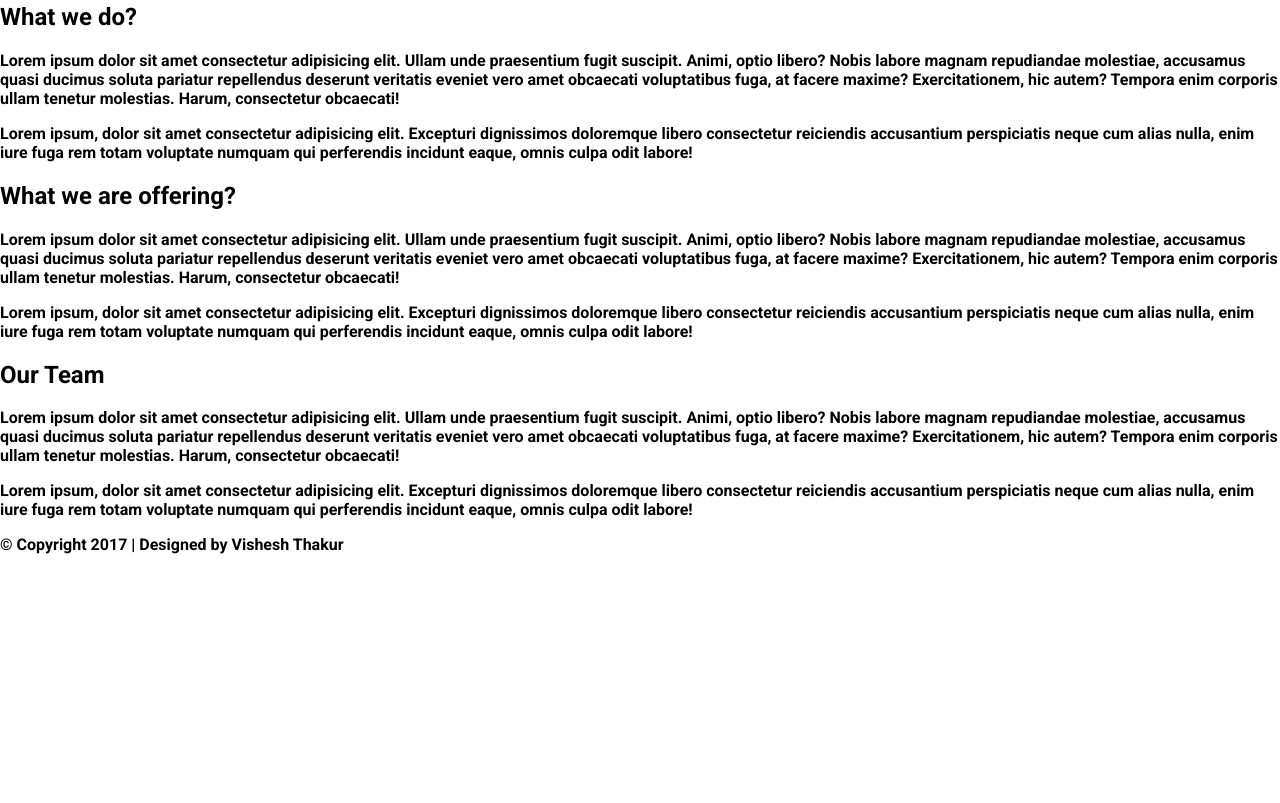
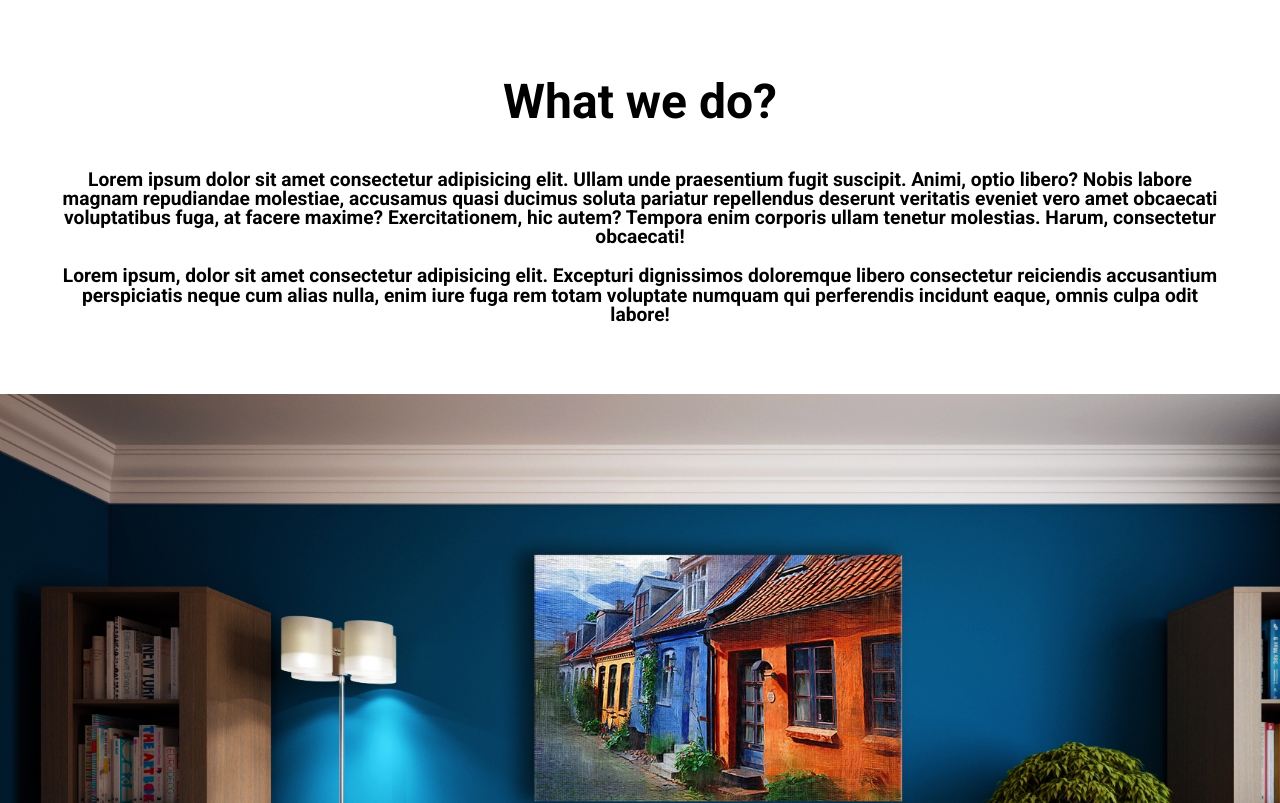
Before and after one commit to VisheshSingh/Animated-navbar, a plain HTML site: page index.html in a window 1280 px wide. Shown: the part 817-1620 px from the top of the page. Before the commit the page ends 1387 px from the top, so only its background shows below. Drawn offline with Linux system fonts and the light colour scheme.

Commit message:
styling sections, content and footer

```diff
--- a/index.html
+++ b/index.html
@@ -45,7 +45,7 @@
     </section>
 
     <footer>
-        <p>&copy; Copyright 2017 | Designed by Vishesh Thakur</p>
+        <p>&copy; Copyright 2017 | Designed by <span>Vishesh Thakur</span> </p>
     </footer>
 </body>
 </html>
--- a/style.css
+++ b/style.css
@@ -54,3 +54,47 @@ nav ul li a:hover{
     background: url("img/img1.jpg");
     background-size: cover;
 }
+
+#sec3{
+    width: 100%;
+    height: 100vh;
+    background: url("img/img2.jpg");
+    background-size: cover;
+}
+
+#sec5{
+    width: 100%;
+    height: 100vh;
+    background: url("img/img3.jpg");
+    background-size: cover;
+}
+
+#sec2, #sec4, #sec6 {
+    padding: 50px;
+}
+
+#sec2 h1, #sec4 h1, #sec6 h1{
+    font-size:3em;
+    text-align: center;
+}
+
+#sec2 p, #sec4 p, #sec6 p{
+    font-size:1.2em;
+    text-align: center;
+    line-height: 1em;
+    margin: 20px auto;
+}
+
+footer{
+    background: #333;
+    color: #fff;
+    text-align: center;
+    height:80px;
+    line-height: 80px;
+}
+
+footer span {
+    background: #f00;
+    padding:10px;
+    border-radius: 5px;
+}
```
